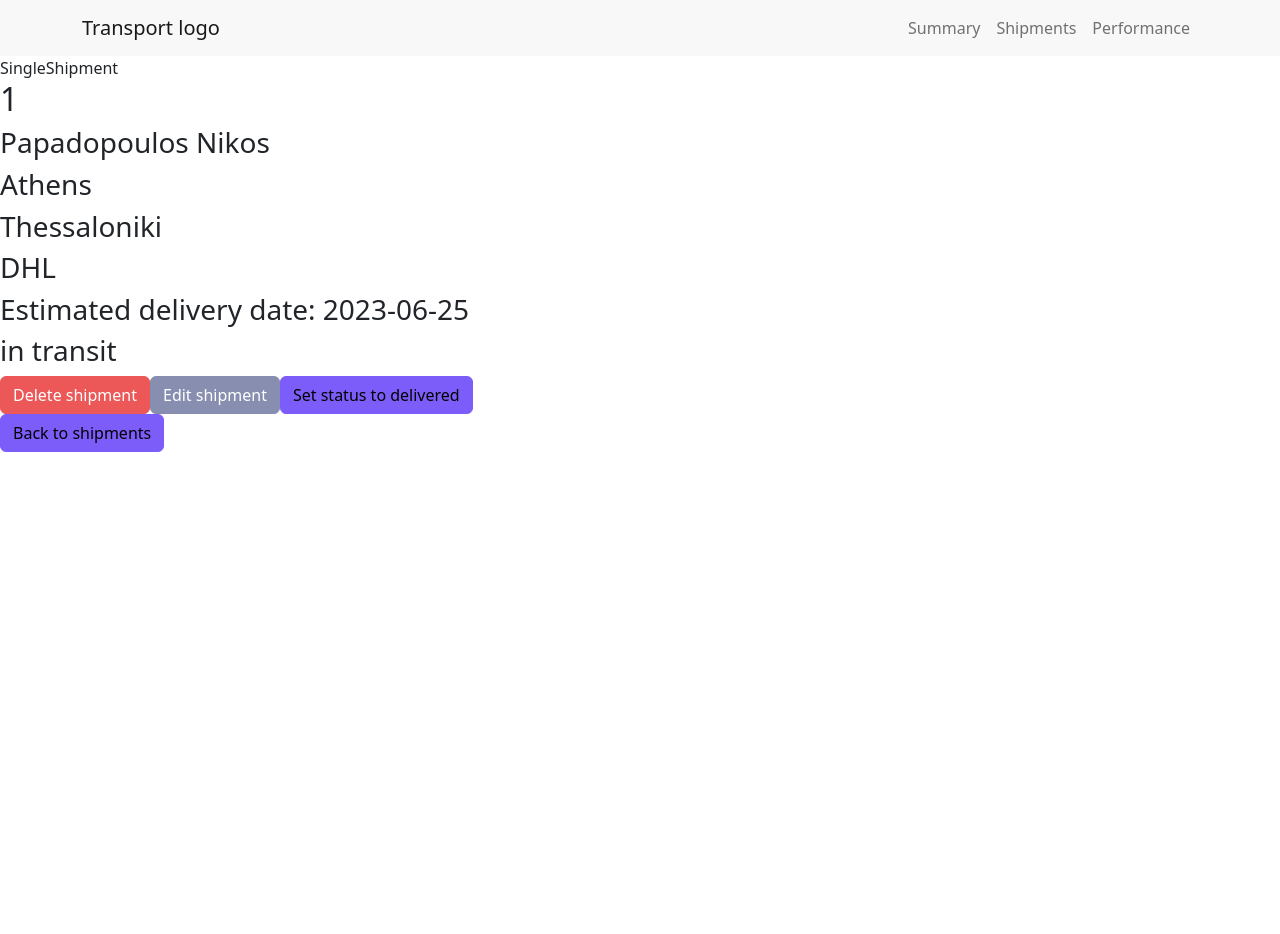
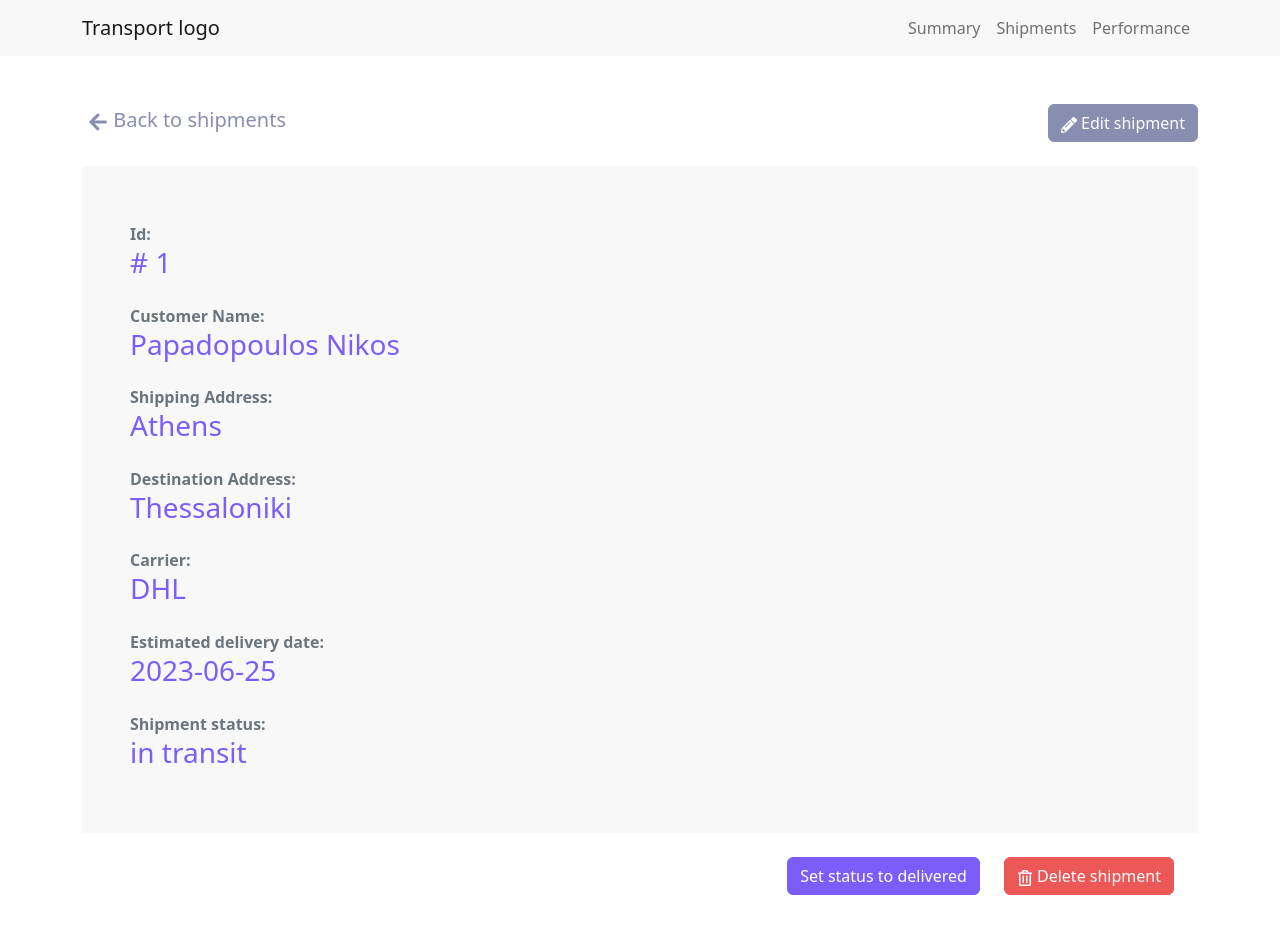
Before and after one commit to geoelectrof/tms-dashboard, a React (Vite) app: page /shipments/1 in a window 1280 px wide. Shown: the top 934 px of the page. Before the commit the page ends 800 px from the top, so only its background shows below. Built offline with nearby package versions, Linux system fonts and the light colour scheme.

Commit message:
Styled Shipments, New ShipmentModal, Single shipment page & simpent card component

```diff
--- a/package.json
+++ b/package.json
@@ -15,6 +15,7 @@
     "react": "^18.2.0",
     "react-bootstrap": "^2.7.4",
     "react-dom": "^18.2.0",
+    "react-icons": "^4.9.0",
     "react-redux": "^8.0.5",
     "react-router-bootstrap": "^0.26.2",
     "react-router-dom": "^6.11.2",
--- a/src/App.scss
+++ b/src/App.scss
@@ -7,8 +7,25 @@
 // }
 
 // SHIPMENTS LISTING PAGE
-.new-invoice-btn {
-  min-width: 135px;
+.new-shipment-btn {
+  min-width: 155px;
+}
 
+//SHIPMENT CARD
+.shipment-card{
+  &:hover{
+    cursor: pointer;
+  }
+}
 
+//SHINGLE SHIPMENT PAGE
+.back-btn {
+  cursor: pointer;
+  border: none;
+  background-color: white;
 }
+
+//OFF CANVAS FILTER
+.remove-filters-btn {
+  border: none;
+}
--- a/src/components/FiltersOffCanvas.jsx
+++ b/src/components/FiltersOffCanvas.jsx
@@ -27,7 +27,7 @@ const FiltersOffCanvas = ({ filters, carriers, status, handleCarrierClick, handl
             /> */}
 
           <h6>Carriers</h6>
-            {carriers.map(item => {
+          {carriers.map((item) => {
             const checked = filters.carrierName.includes(item);
             return (
               <Form.Check
@@ -39,11 +39,11 @@ const FiltersOffCanvas = ({ filters, carriers, status, handleCarrierClick, handl
                 checked={checked}
                 onChange={handleCarrierClick}
               />
-                )
+            );
           })}
           <h6 className="pt-4">Status</h6>
-            {status.map(item => {
-                const checked = filters.status.includes(item)
+          {status.map((item) => {
+            const checked = filters.status.includes(item);
             return (
               <Form.Check
                 key={item}
@@ -57,8 +57,17 @@ const FiltersOffCanvas = ({ filters, carriers, status, handleCarrierClick, handl
             );
           })}
           <Button
-                variant="danger text-white"
+            variant="primary text-white"
             className="mt-4"
+            size="sm"
+            onClick={() => dispatch(closeFiltersOffCanvas())}
+          >
+            Done
+          </Button>
+          <br />
+          <Button
+            variant="white text-danger remove-filters-btn"
+            className="mt-2"
             size="sm"
             disabled={!checkFilters(filters)}
             onClick={handleRemoveFilters}
--- a/src/components/NewShipmentModal.jsx
+++ b/src/components/NewShipmentModal.jsx
@@ -8,7 +8,7 @@ import { openConfirmationModal } from "../features/confirmationModal/confirmatio
 import { useState } from "react";
 import FormInput from "./FormInput";
 
-function NewShipmentModal() {
+function NewShipmentModal({ handleRemoveFilters }) {
     const dispatch = useDispatch()
     const show = useSelector(state => state.newShipmentModal.show)
 
@@ -34,8 +34,9 @@ function NewShipmentModal() {
           <Modal.Header closeButton>
             <Modal.Title>ADD NEW SHIPMENT</Modal.Title>
           </Modal.Header>
-            <Form onSubmit={ (e) => {
-                e.preventDefault()
+          <Form
+            onSubmit={(e) => {
+              e.preventDefault();
               dispatch(hideNewShipmentModal());
               dispatch(addShipment(values));
               dispatch(openConfirmationModal("added"));
@@ -45,7 +46,9 @@ function NewShipmentModal() {
                 destinationAddress: "",
                 carrierName: "",
                 deliveryDate: "",
-                });}}>
+              });
+            }}
+          >
             <Modal.Body>
               <FormInput
                 name="customerName"
@@ -100,7 +103,7 @@ function NewShipmentModal() {
             </Modal.Body>
             <Modal.Footer>
               <Button
-              variant="secondary"
+                variant="secondary text-white"
                 onClick={() => {
                   dispatch(hideNewShipmentModal());
                   setValues({
@@ -116,7 +119,8 @@ function NewShipmentModal() {
               </Button>
               <Button
                 type="submit"
-              variant="primary"
+                variant="primary text-white"
+                onClick={handleRemoveFilters}
                 // onClick={() => {
                 //   dispatch(hideNewShipmentModal());
                 //   dispatch(addShipment(values));
--- a/src/components/SingleShipment.jsx
+++ b/src/components/SingleShipment.jsx
@@ -1,7 +1,7 @@
 import { useParams } from "react-router"
 import { LinkContainer } from "react-router-bootstrap"
 import { useSelector, useDispatch } from "react-redux"
-import { Button } from "react-bootstrap"
+import { Button, Col, Row, Container } from "react-bootstrap";
 import { removeShipment, setShipmentStatusDelivered } from "../features/transports/shipmentsSlice"
 import { openConfirmationModal } from "../features/confirmationModal/confirmationModalSlice"
 import EditShipmentModal from "./EditShipmentModal"
@@ -10,6 +10,8 @@ import ConfirmationModal from "./ConfirmationModal"
 import { Navigate } from "react-router-dom"
 import { showWarningModal } from "../features/warningModal/warningModalSlice"
 import WarningModal from "./WarningModal"
+import { FaArrowLeft, FaPencilAlt, FaRegTrashAlt } from "react-icons/fa";
+
 
 const SingleShipment = () => {
     const { shipmentId } = useParams()
@@ -22,53 +24,88 @@ const SingleShipment = () => {
     }
 
     return (
-      <>
-        <div>SingleShipment</div>
-        <h2>{shipmentId}</h2>
-        <h3>{shipment.customerName}</h3>
-        <h3>{shipment.originAddress}</h3>
-        <h3>{shipment.destinationAddress}</h3>
-        <h3>{shipment.carrierName}</h3>
-        <h3>Estimated delivery date: {shipment.deliveryDate}</h3>
-        <h3>{shipment.status}</h3>
-        {/* <LinkContainer to="/shipments"> */}
+      <Container className="my-5">
+        <Row>
+          <Col>
+            <LinkContainer to="/shipments">
+              <button className="text-secondary fs-5 back-btn">
+                <FaArrowLeft /> Back to shipments
+              </button>
+            </LinkContainer>
+          </Col>
+          <Col className="text-end">
             <Button
-            variant="danger text-white"
+              variant="secondary text-white"
+              onClick={() => {
+                dispatch(showEditShipmentModal());
+              }}
+            >
+              <FaPencilAlt /> Edit shipment
+            </Button>
+          </Col>
+        </Row>
+        <Container className="bg-light my-4 p-5">
+          <Row className="py-2">
+            <span className="text-muted fw-bold">Id:</span>
+            <h3 className="text-primary"># {shipmentId}</h3>
+          </Row>
+          <Row className="py-2">
+            <span className="text-muted fw-bold">Customer Name:</span>
+            <h3 className="text-primary">{shipment.customerName}</h3>
+          </Row>
+          <Row className="py-2">
+            <span className="text-muted fw-bold">Shipping Address:</span>
+            <h3 className="text-primary">{shipment.originAddress}</h3>
+          </Row>
+          <Row className="py-2">
+            <span className="text-muted fw-bold">Destination Address:</span>
+            <h3 className="text-primary">{shipment.destinationAddress}</h3>
+          </Row>
+          <Row className="py-2">
+            <span className="text-muted fw-bold">Carrier:</span>
+            <h3 className="text-primary">{shipment.carrierName}</h3>
+          </Row>
+          <Row className="py-2">
+            <span className="text-muted fw-bold">Estimated delivery date:</span>
+            <h3 className="text-primary"> {shipment.deliveryDate}</h3>
+          </Row>
+          <Row className="py-2">
+            <span className="text-muted fw-bold">Shipment status:</span>
+            <h3 className="text-primary">{shipment.status}</h3>
+          </Row>
+        </Container>
+        <Row>
+          <Col className="text-end">
+            {shipment.status !== "delivered" && (
+              <Button
+                onClick={() => dispatch(setShipmentStatusDelivered(shipmentId))}
+                variant="primary text-white"
+              >
+                Set status to delivered
+              </Button>
+            )}
+            <Button
+              variant="danger text-white mx-4"
               onClick={() => {
                 // dispatch(removeShipment(shipment.id))
                 // dispatch(openConfirmationModal("deleted"))
-              dispatch(showWarningModal({warningMessage: "Delete shipment?", id: shipment.id}))
+                dispatch(
+                  showWarningModal({
+                    warningMessage: "Delete shipment?",
+                    id: shipment.id,
+                  })
+                );
               }}
             >
-            Delete shipment
+              <FaRegTrashAlt /> Delete shipment
             </Button>
-        {/* </LinkContainer> */}
-        <Button
-          variant="secondary text-white"
-          onClick={() => {
-            dispatch(showEditShipmentModal())
-          }}
-        >
-          Edit shipment
-        </Button>
-        {
-          shipment.status !== "delivered"
-          &&
-          <Button
-            onClick={()=>dispatch(setShipmentStatusDelivered(shipmentId))}
-          >Set status to delivered</Button>
-        }
-        <div>
-          <LinkContainer to="/shipments">
-            <Button>Back to shipments</Button>
-          </LinkContainer>
-        </div>
-        <EditShipmentModal
-          shipmentId={shipmentId}
-        />
+
+          </Col>
+        </Row>
+        <EditShipmentModal shipmentId={shipmentId} />
         <ConfirmationModal />
         <WarningModal />
-      </>
+      </Container>
     );
 }
 export default SingleShipment
--- a/src/components/WarningModal.jsx
+++ b/src/components/WarningModal.jsx
@@ -28,21 +28,21 @@ const WarningModal = () => {
         </Modal.Header>
         <Modal.Footer>
             <Button
-                variant="primary text-white"
+                variant="secondary text-white"
                 onClick={() => dispatch(hideWarningModal())}
             >
                 Cancel
             </Button>
             <LinkContainer to="/shipments">
                 <Button
-                    variant="primary text-white"
+                    variant="danger text-white"
                     onClick={() => {
                         dispatch(removeShipment(id));
                         dispatch(openConfirmationModal("deleted"));
                         dispatch(hideWarningModal())
                     }}
                     >
-                    Confirm
+                    Delete
                 </Button>
             </LinkContainer>
 
--- a/src/components/formInput.scss
+++ b/src/components/formInput.scss
@@ -12,22 +12,22 @@
 // }
 
 
-label{
+.formInput label{
     font-size: 12px;
     color: gray;
 }
 
-span{
+.formInput span{
     font-size: 12px;
     padding: 3px;
     color: red;
     display: none;
 }
 
-input:invalid[focused="true"]{
+.formInput input:invalid[focused="true"]{
     border: 1px solid red;
 }
 
-input:invalid[focused="true"] ~ span{
+.formInput input:invalid[focused="true"] ~ span{
     display: block;
 }
```
Also changed, not shown: src/components/ShipmentCard.jsx (+29 -22 lines), src/components/Shipments.jsx (+31 -26 lines), 1 other file (tests, documents, lock files or other folders). Lines whose indentation alone changed are shown as unchanged.
